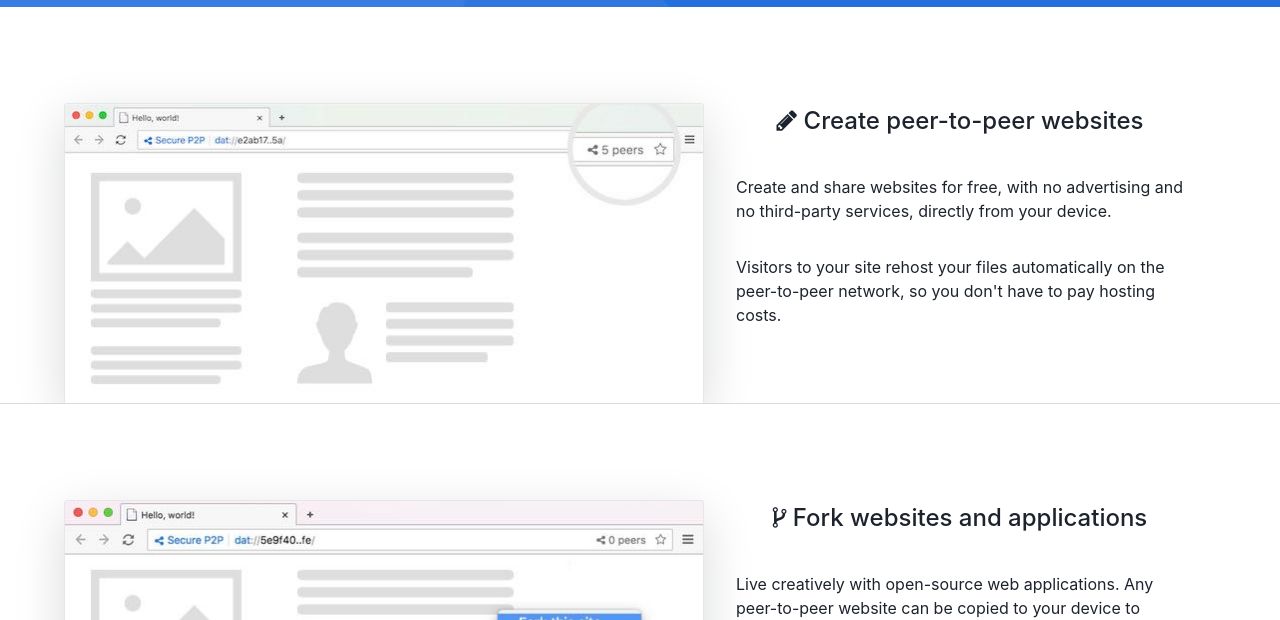
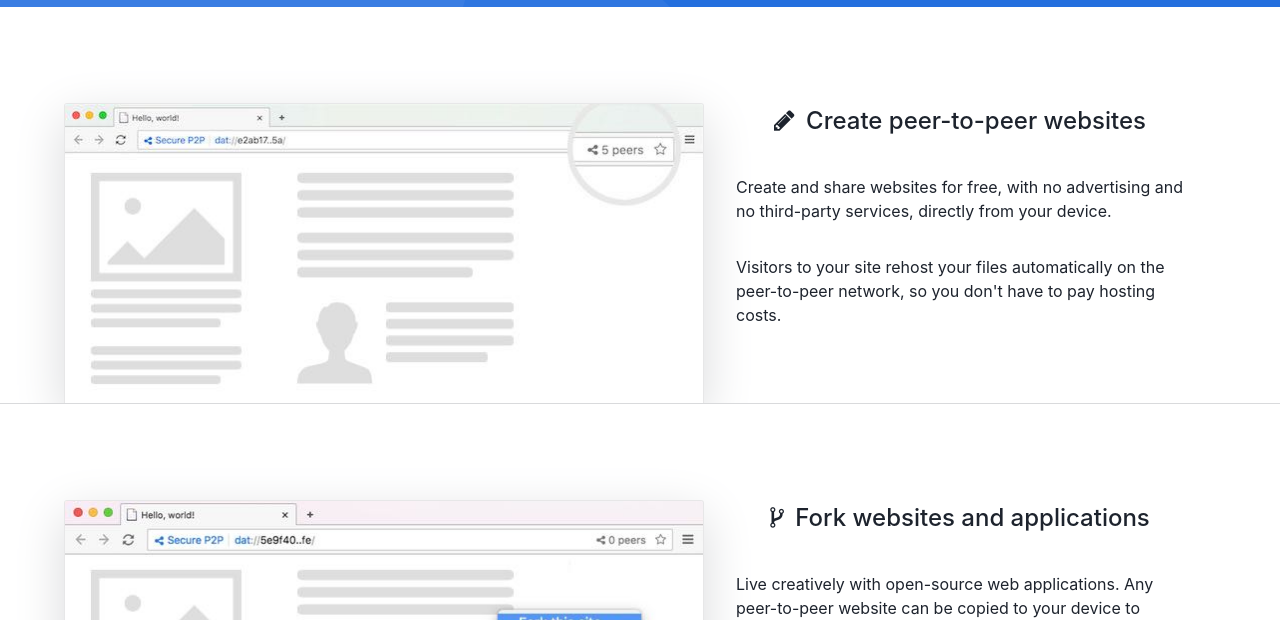
Before and after one commit to beakerbrowser/beakerbrowser.com, a Jekyll site: the page built from index.html, in a window 1280 px wide. Shown: the part 592-1212 px from the top of the page. Built offline with Jekyll 4.4.1, drawn with Linux system fonts in a browser that asks for light colours.

Commit message:
Add right margin to screenshot title icons

```diff
--- a/css/pages/_home.scss
+++ b/css/pages/_home.scss
@@ -294,6 +294,10 @@
 
       .title {
         margin-bottom: 1.5em;
+
+        i {
+          margin-right: 5px;
+        }
       }
 
       .desc {
```
